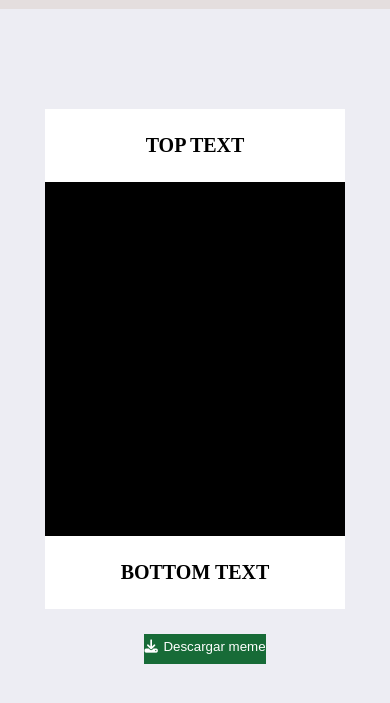
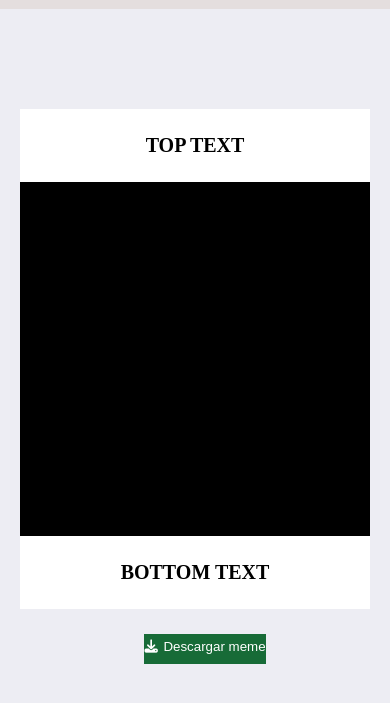
Before and after one commit to Lorena252/proyecto-editor-memes, a plain HTML site: page index.html in a window 390 px wide. Shown: the part 103-806 px from the top of the page. Drawn offline with Linux system fonts and the light colour scheme.

Commit message:
modifique el tamaño de la caja del meme

```diff
--- a/generador-memes.css
+++ b/generador-memes.css
@@ -40,6 +40,7 @@ header{
 padding: 10px;
  background-color: rgb(228, 222, 222);
 color: black;
+
 }
 
 
@@ -137,7 +138,7 @@ text-align: center;
  @media(min-width:300px) and (max-width:1000px){
     .caja-interior-meme{
      /* width:80%; */
-max-width:300px;
+max-width:350px;
 display: flex;
  justify-content: center;
  flex-grow: 1;
```
Also changed, not shown: index.html (+1 -26 lines).
